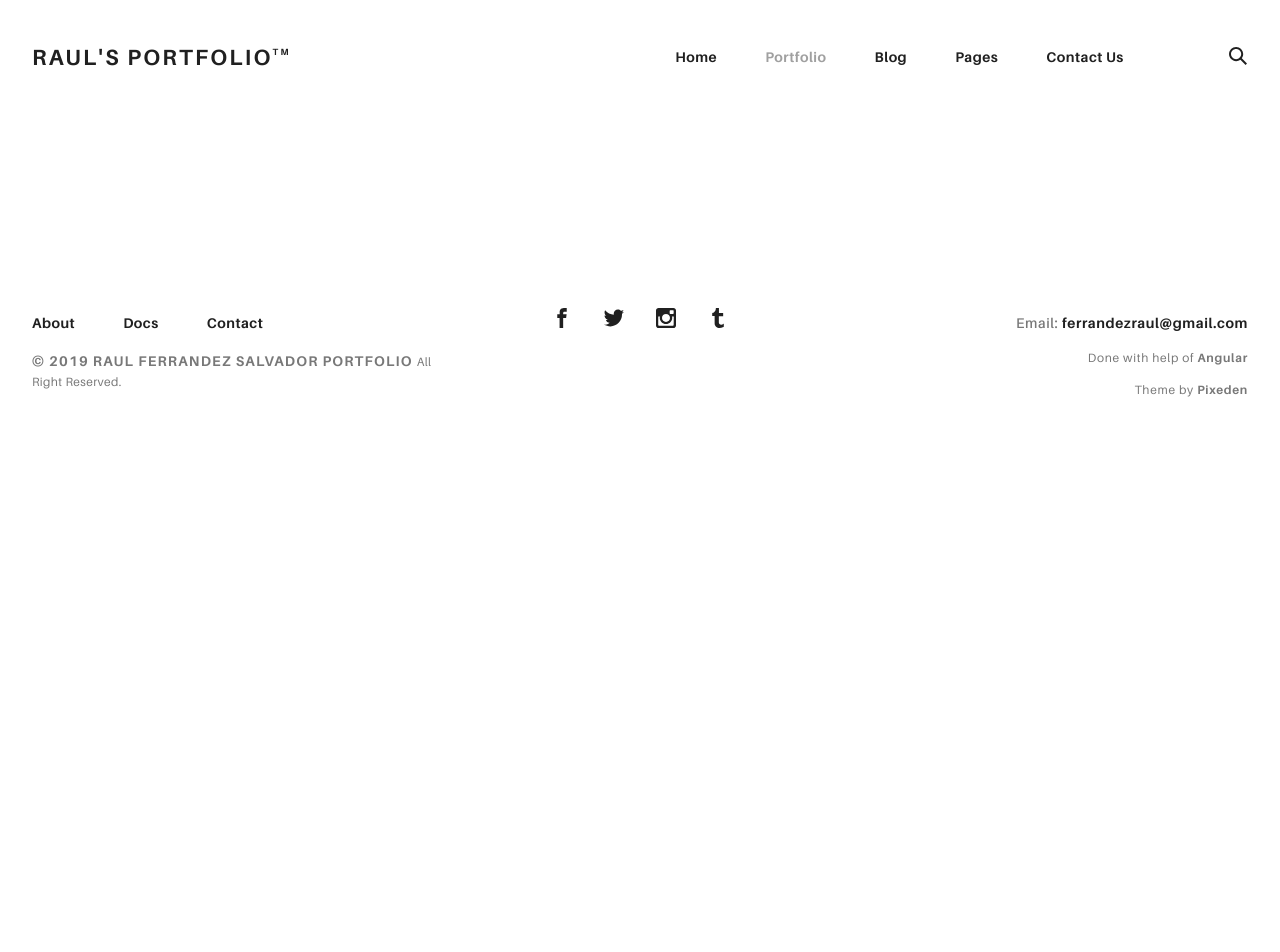
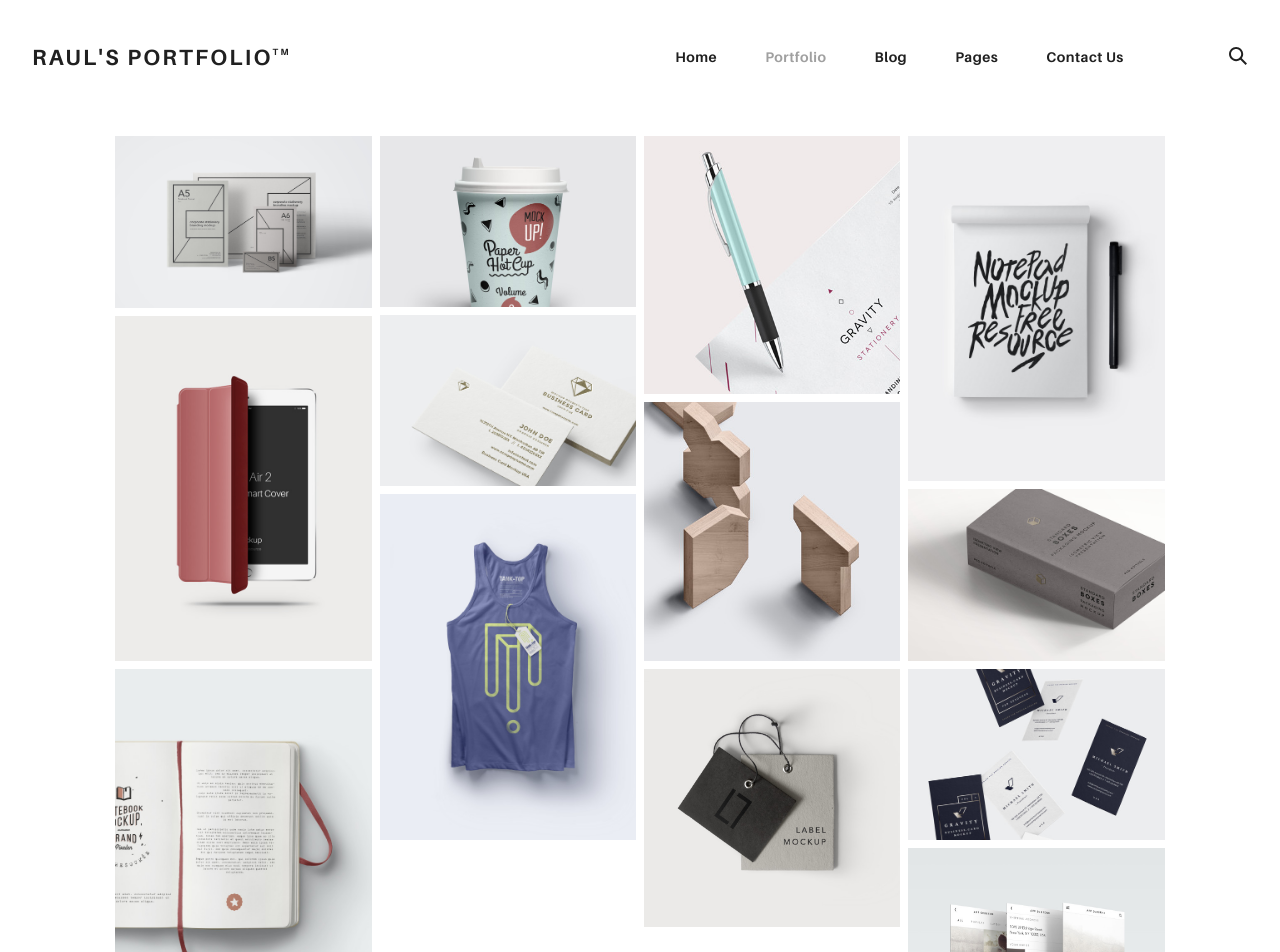
Before and after one commit to ferrandezraul/angular_test, an Angular app: page / in a window 1280 px wide. Shown: the top 952 px of the page. Before the commit the page ends 800 px from the top, so only its background shows below. Built offline with nearby package versions, Linux system fonts and the light colour scheme.

Commit message:
Added portafolio page

```diff
--- a/src/app/app.component.html
+++ b/src/app/app.component.html
@@ -1,9 +1,7 @@
 <app-header></app-header>
 
-<br>
-<br>
-<br>
-<br>
-<br>
+<section class="ae-container-fluid rk-main">
+    <app-portafolio></app-portafolio>
+</section>
 
 <app-footer></app-footer>
--- a/src/app/app.module.ts
+++ b/src/app/app.module.ts
@@ -4,12 +4,14 @@
 import { AppComponent } from './app.component';
 import { HeaderComponent } from './shared/header/header.component';
 import { FooterComponent } from './shared/footer/footer.component';
+import { PortafolioComponent } from './pages/portafolio/portafolio.component';
 
 @NgModule({
   declarations: [
     AppComponent,
     HeaderComponent,
-    FooterComponent
+    FooterComponent,
+    PortafolioComponent
   ],
   imports: [
     BrowserModule
--- /dev/null
+++ b/src/app/pages/portafolio/portafolio.component.html
@@ -0,0 +1,57 @@
+
+<section class="ae-container-fluid ae-container-fluid--inner rk-portfolio">
+    <div class="ae-masonry ae-masonry-md-2 ae-masonry-xl-4"><a href="portfolio-item.html" class="rk-item ae-masonry__item"><img src="assets/img/project-1.jpg" alt="">
+        <div class="item-meta">
+        <h2>Essential Stationery</h2>
+        <p>Branding</p>
+        </div></a><a href="portfolio-item.html" class="rk-item ae-masonry__item"><img src="assets/img/project-2.jpg" alt="">
+        <div class="item-meta">
+        <h2>Pickled Tousled</h2>
+        <p>Art Direction</p>
+        </div></a><a href="portfolio-item.html" class="rk-item ae-masonry__item"><img src="assets/img/project-3.jpg" alt="">
+        <div class="item-meta">
+        <h2>Waistcoat vegan</h2>
+        <p>Graphic Design</p>
+        </div></a><a href="portfolio-item.html" class="rk-item ae-masonry__item"><img src="assets/img/project-4.jpg" alt="">
+        <div class="item-meta">
+        <h2>Tumblr hammock</h2>
+        <p>Packaging</p>
+        </div></a><a href="portfolio-item.html" class="rk-item ae-masonry__item"><img src="assets/img/project-5.jpg" alt="">
+        <div class="item-meta">
+        <h2>Biodiesel etsy</h2>
+        <p>Branding</p>
+        </div></a><a href="portfolio-item.html" class="rk-item ae-masonry__item"><img src="assets/img/project-6.jpg" alt="">
+        <div class="item-meta">
+        <h2>Gentrify artisan</h2>
+        <p>Graphic Design</p>
+        </div></a><a href="portfolio-item.html" class="rk-item ae-masonry__item"><img src="assets/img/project-7.jpg" alt="">
+        <div class="item-meta">
+        <h2>Plaid austin</h2>
+        <p>Graphic Design</p>
+        </div></a><a href="portfolio-item.html" class="rk-item ae-masonry__item"><img src="assets/img/project-8.jpg" alt="">
+        <div class="item-meta">
+        <h2>Trust fund</h2>
+        <p>Packaging</p>
+        </div></a><a href="portfolio-item.html" class="rk-item ae-masonry__item"><img src="assets/img/project-9.jpg" alt="">
+        <div class="item-meta">
+        <h2>Gentrify pork</h2>
+        <p>Branding</p>
+        </div></a><a href="portfolio-item.html" class="rk-item ae-masonry__item"><img src="assets/img/project-10.jpg" alt="">
+        <div class="item-meta">
+        <h2>Waistcoat ugh</h2>
+        <p>UI/UX</p>
+        </div></a><a href="portfolio-item.html" class="rk-item ae-masonry__item"><img src="assets/img/project-11.jpg" alt="">
+        <div class="item-meta">
+        <h2>Deep v kogi</h2>
+        <p>Graphic Design</p>
+        </div></a><a href="portfolio-item.html" class="rk-item ae-masonry__item"><img src="assets/img/project-12.jpg" alt="">
+        <div class="item-meta">
+        <h2>Venmo trust</h2>
+        <p>Packaging</p>
+        </div></a><a href="portfolio-item.html" class="rk-item ae-masonry__item"><img src="assets/img/project-13.jpg" alt="">
+        <div class="item-meta">
+        <h2>Venmo trust</h2>
+        <p>Ui/UX</p>
+        </div></a>
+    </div>
+</section>
--- /dev/null
+++ b/src/app/pages/portafolio/portafolio.component.ts
@@ -0,0 +1,15 @@
+import { Component, OnInit } from '@angular/core';
+
+@Component({
+  selector: 'app-portafolio',
+  templateUrl: './portafolio.component.html',
+  styleUrls: ['./portafolio.component.css']
+})
+export class PortafolioComponent implements OnInit {
+
+  constructor() { }
+
+  ngOnInit() {
+  }
+
+}
--- a/src/app/shared/footer/footer.component.html
+++ b/src/app/shared/footer/footer.component.html
@@ -9,7 +9,7 @@
           <li class="rk-menu__item"><a href="contact.html" class="rk-menu__link">Contact</a>
           </li>
         </ul>
-        <p class="rk-footer__text rk-footer__copy "> <span class="ae-u-bold">© </span><span class="ae-u-bolder">2019 RAUL FERRANDEZ SALVADOR PORTFOLIO </span>All Right Reserved.</p>
+        <p class="rk-footer__text rk-footer__copy "> <span class="ae-u-bold">© </span><span class="ae-u-bolder">{{year}} RAUL FERRANDEZ SALVADOR PORTFOLIO </span>All Right Reserved.</p>
       </div>
       <div class="ae-grid__item item-lg-4 au-xs-ta-center"><a href="#0" class="rk-social-btn ">
           <svg>
--- a/src/app/shared/footer/footer.component.ts
+++ b/src/app/shared/footer/footer.component.ts
@@ -7,6 +7,8 @@
 })
 export class FooterComponent implements OnInit {
 
+  year:number = new Date().getFullYear();
+
   constructor() { }
 
   ngOnInit() {
```
Also changed, not shown: src/app/pages/portafolio/portafolio.component.css (added).
